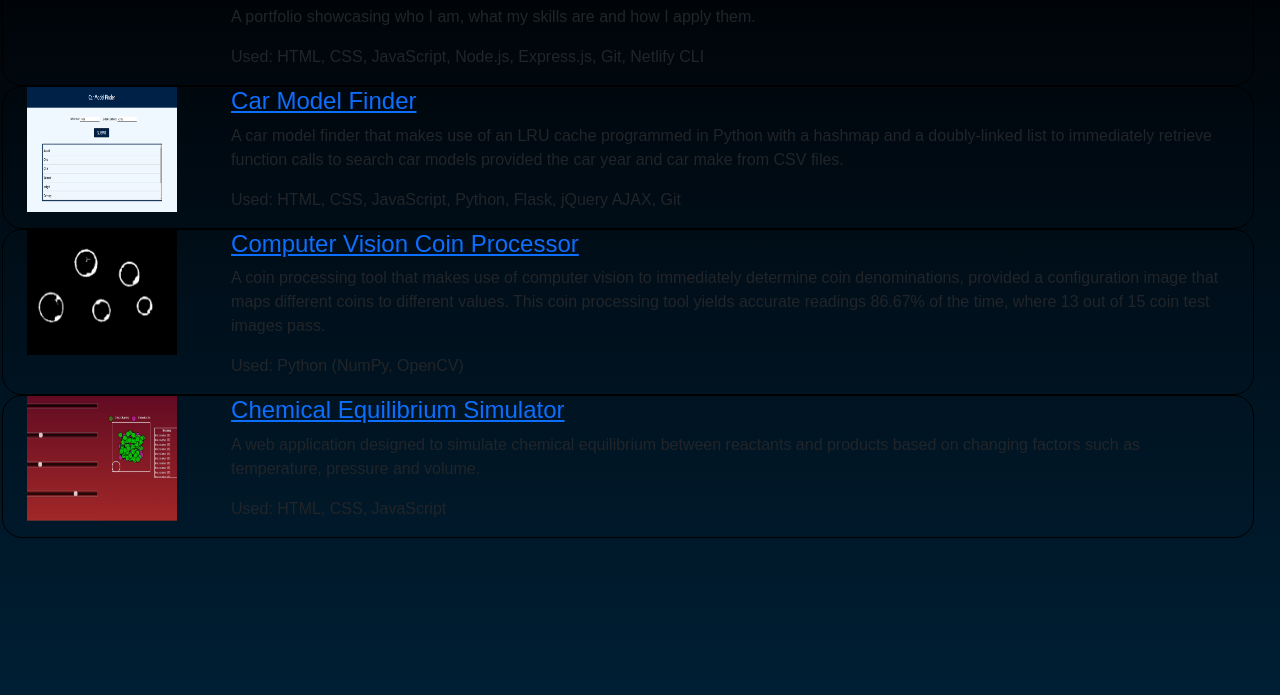
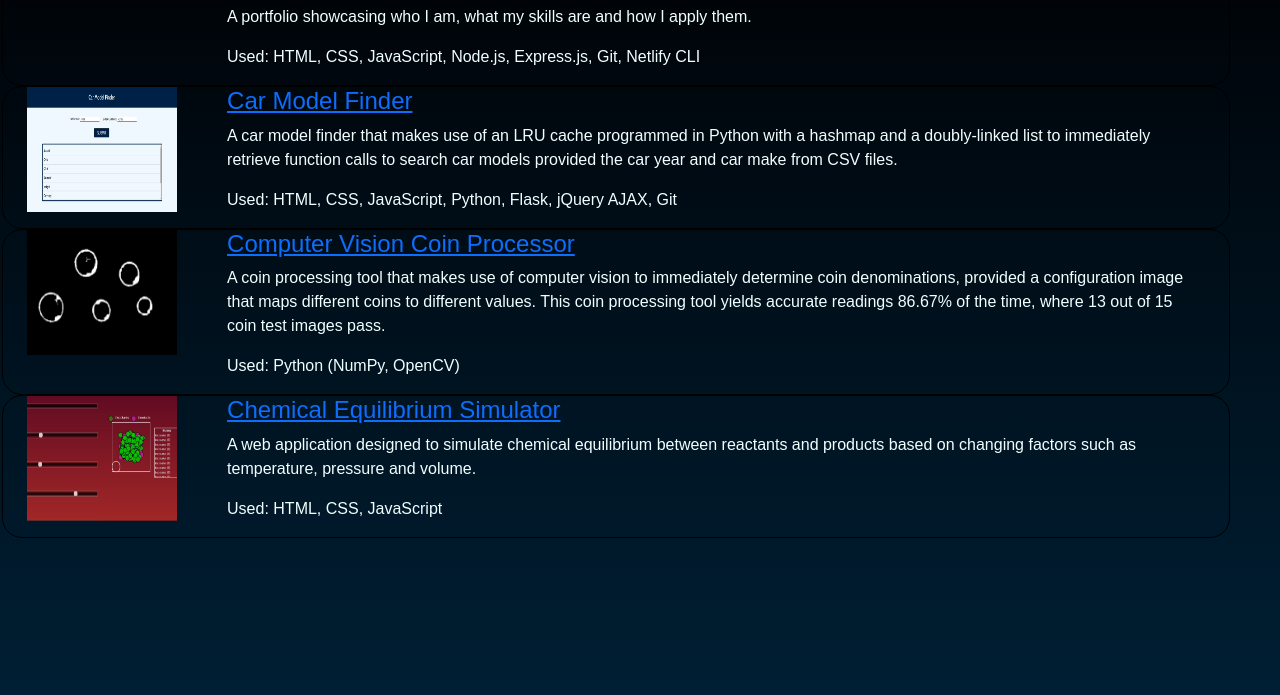
Before and after one commit to smm2005/portfolio, a website: page static/projects.html in a window 1280 px wide. Shown: the part 105-800 px from the top of the page. Drawn offline with nearby package versions, Linux system fonts and the light colour scheme; a web font is replaced by a local one.

Commit message:
Chore: Animation styling updates

```diff
--- a/static/projects.html
+++ b/static/projects.html
@@ -18,7 +18,7 @@
     </head>
     <body>
         <div class="container-fluid">
-            <div class="row" id="projects">
+            <div class="row animate" id="projects">
                 <h2>Projects</h2>
                 <script type="text/json" src="projects.json"></script>
                 <script src="js/projects.js"></script>
--- a/static/style.css
+++ b/static/style.css
@@ -19,7 +19,9 @@ body{
     background-image: linear-gradient(#000002, #001F34);
 }
 
-#intro{
+.animate {
+    width: 100%;
+    height: 100%;
     animation: anim 1s ease-out;
 }
 
@@ -170,8 +172,8 @@ body{
 #skillsicons button{
     text-align: center;
     text-decoration: none;
-    color: #000000;
-    border: 1px solid black;
+    color: #f0ffff;
+    border: 1px solid #f0ffff;
     border-top-left-radius: 50px;
     border-top-right-radius: 50px;
     position: relative;
@@ -214,6 +216,7 @@ body{
 #projects{
     display: block;
     padding: 2%;
+    color: azure;
 }
 
 #projects img{
@@ -224,6 +227,7 @@ body{
 
 #projects #tab{
     display: flex;
+    color: azure;
     border: 1px solid black;
     border-radius: 20px;
 }
```
Also changed, not shown: static/about.html (+1 -1 lines), static/index.html (+2 -0 lines), 1 other file.
